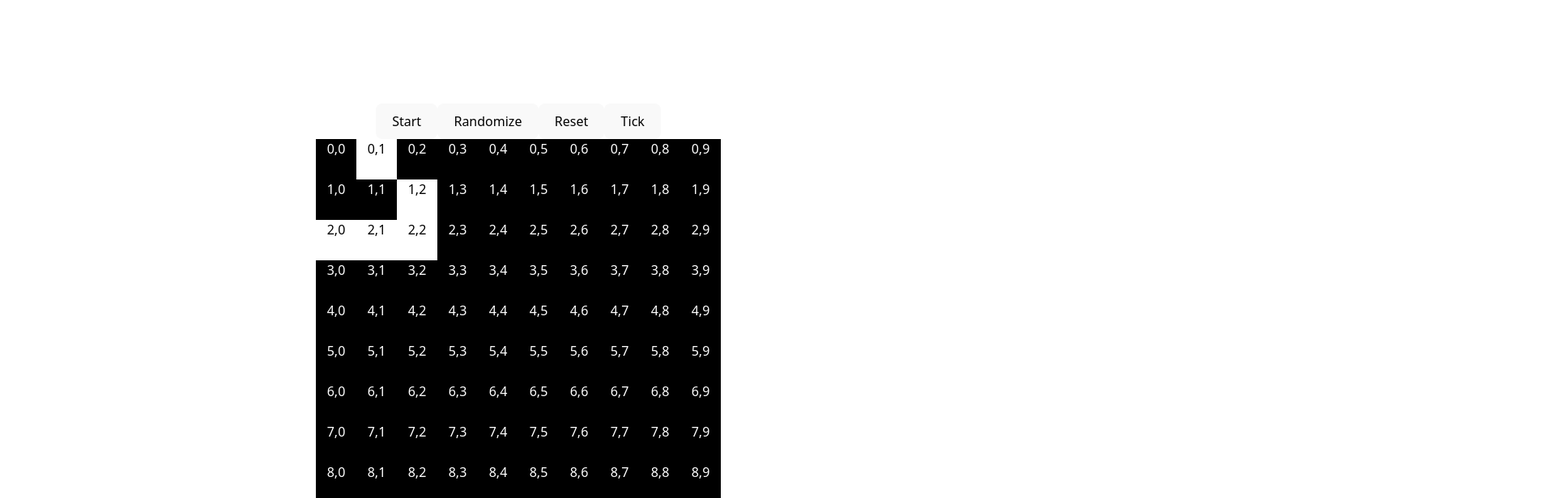
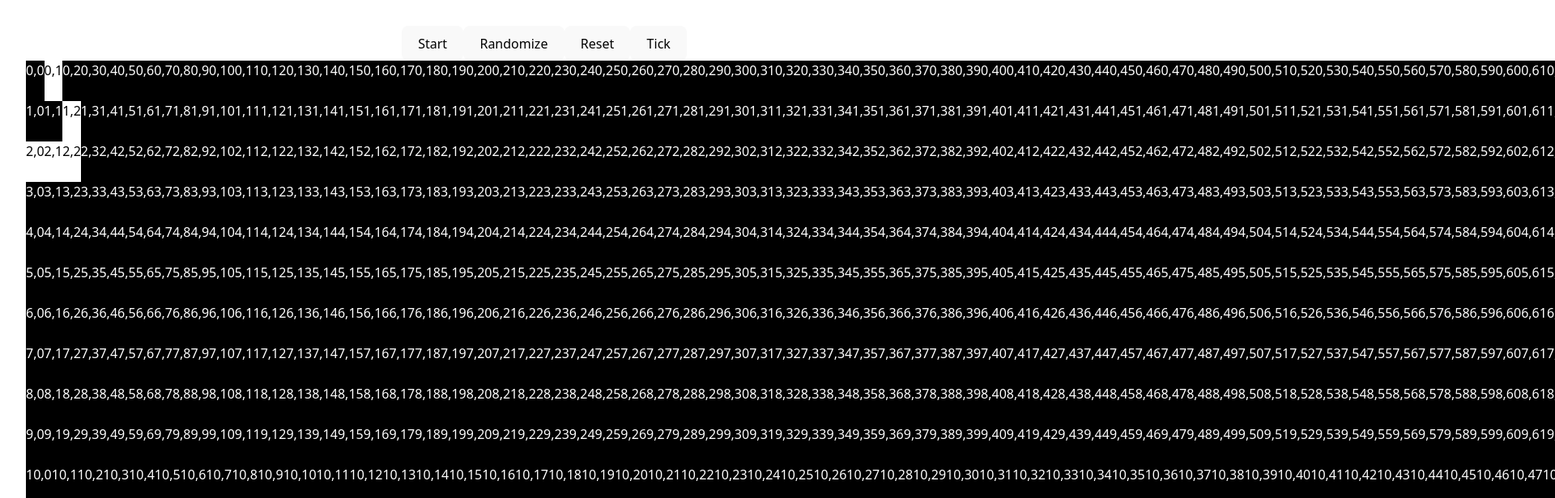
Before and after one commit to DeanPooler/game-of-life, a React (Vite) app: page / in a window 1280 px wide. Shown: the top 616 px of the page at 81% size, 1920 px wide, since content can reach past the window. Built offline with nearby package versions, Linux system fonts and the light colour scheme.

Commit message:
Move game tick logic to gridService

```diff
--- a/src/App.jsx
+++ b/src/App.jsx
@@ -6,11 +6,11 @@ import GameBoard from './components/GameBoard'
 import gridService from './services/gridService'
 
 const App = () => {
-  const startWidth = 10;
-  const startHeight = 10;
+  const startWidth = 100;
+  const startHeight = 100;
   const [isGameLoopActive, setIsGameLoopActive] = useState(false);
   const [tickCount, setTickCount] = useState(0);
-  const [cells, setCells] = useState(Array.from({length: startWidth},()=> Array.from({length: startHeight}, () => false)));
+  const [cells, setCells] = useState(gridService.createEmptyCellGrid(startHeight, startWidth));
 
   const resetCellGrid = () => {
     const emptyCellGrid = gridService.createEmptyCellGrid(startHeight, startWidth);
@@ -33,53 +33,8 @@ const App = () => {
   }
 
   const doGameTick = () => {
-    let copy = _.cloneDeep(cells);
-
-    cells.forEach((row, x) => {
-      row.forEach((_cell, y) => {
-        const count = getAdjacentLiveCount(x, y);
-
-        if (cells[x][y] && count < 2) {
-          copy[x][y] = false;
-        }
-
-        if (cells[x][y] && count > 3) {
-          copy[x][y] = false;
-        }
-
-        if (!cells[x][y] && count == 3) {
-          copy[x][y] = true;
-        }
-      });
-    });
-    setCells(copy);
+    setCells(gridService.getNextGridState(cells));
   }
-
-  const getAdjacentLiveCount = (x, y) => {
-    let count = 0;
-    const operations = [
-      [0, 1],
-      [0, -1],
-      [1, -1],
-      [-1, 1],
-      [1, 1],
-      [-1, -1],
-      [1, 0],
-      [-1, 0],
-    ];
-
-    operations.forEach(([i, j]) => {
-      const newX = x + i;
-      const newY = y + j;
-      if (newX >= 0 && newX < startWidth && newY >= 0 && newY < startHeight) {
-        if (cells[newX][newY]) {
-          count++;
-        }
-      }
-    })
-    return count;
-  }
-
 
   const setStartingPosition = () => {
     handleCellChange(0, 1, true);
--- a/src/services/gridService.js
+++ b/src/services/gridService.js
@@ -20,7 +20,36 @@ const createRandomCellGrid = (height, width) => {
   return cellsArray;
 }
 
+const getNextGridState = (currentGrid) => {
+  const size = currentGrid.length
+  const newGrid = currentGrid.map((row) => [...row])
+
+  for (let i = 0; i < size; i++) {
+    for (let j = 0; j < size; j++) {
+      let neighbours = 0;
+
+      for (let di = -1; di <= 1; di++) {
+        for (let dj = -1; dj <= 1; dj++) {
+          if (di === 0 && dj === 0) continue;
+          const ni = i + di
+          const nj = j + dj
+
+          if (ni >= 0 && ni < size && nj >= 0 && nj < size) {
+            neighbours += currentGrid[ni][nj] ? 1 : 0;
+          }
+        }
+      }
+
+      newGrid[i][j] = currentGrid[i][j] ? neighbours === 2 || neighbours === 3 : neighbours === 3;
+    }
+  }
+
+  return newGrid;
+}
+
 export default {
   createEmptyCellGrid,
   createRandomCellGrid,
+  getNextGridState
+
 }
```
